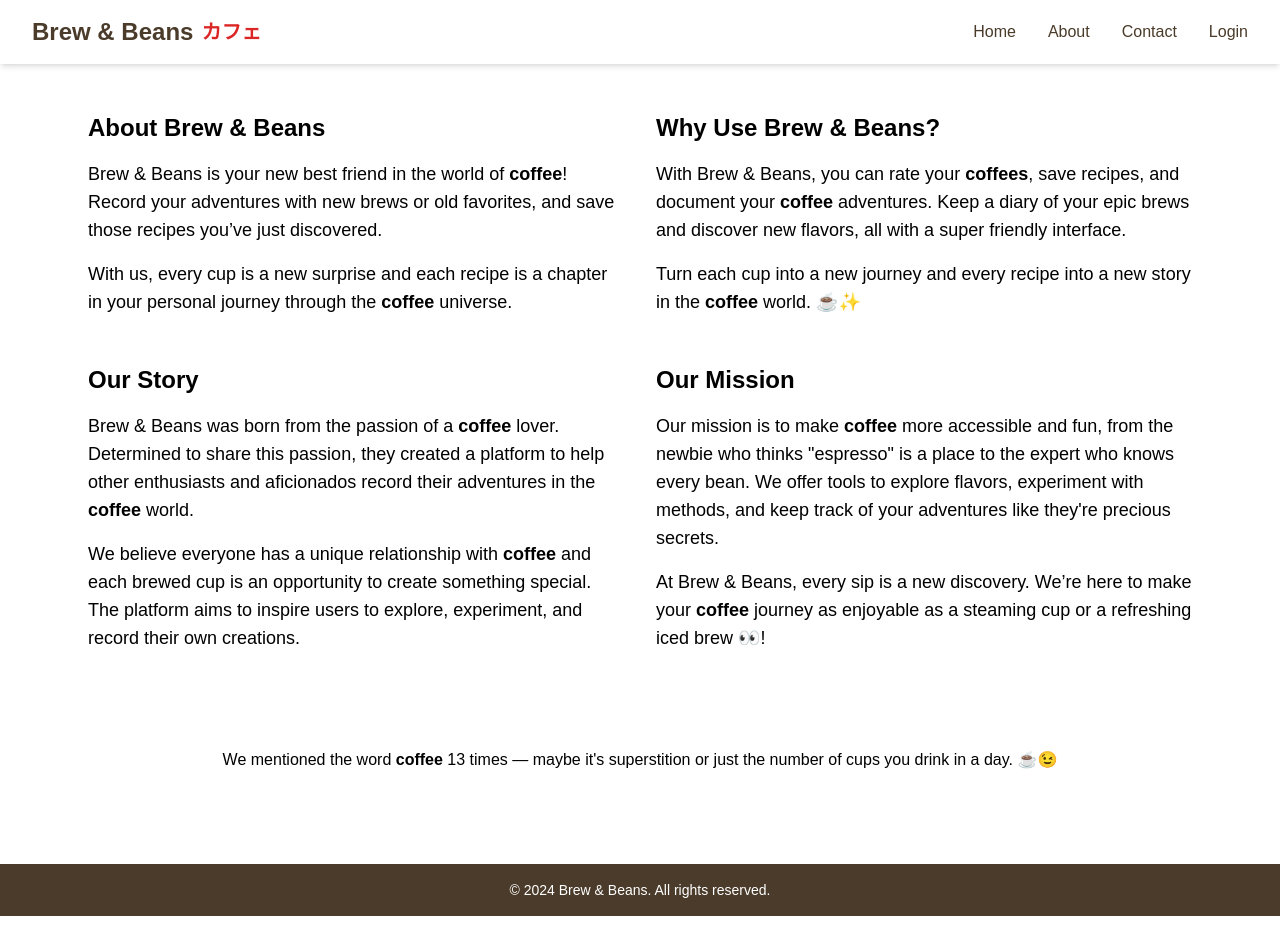
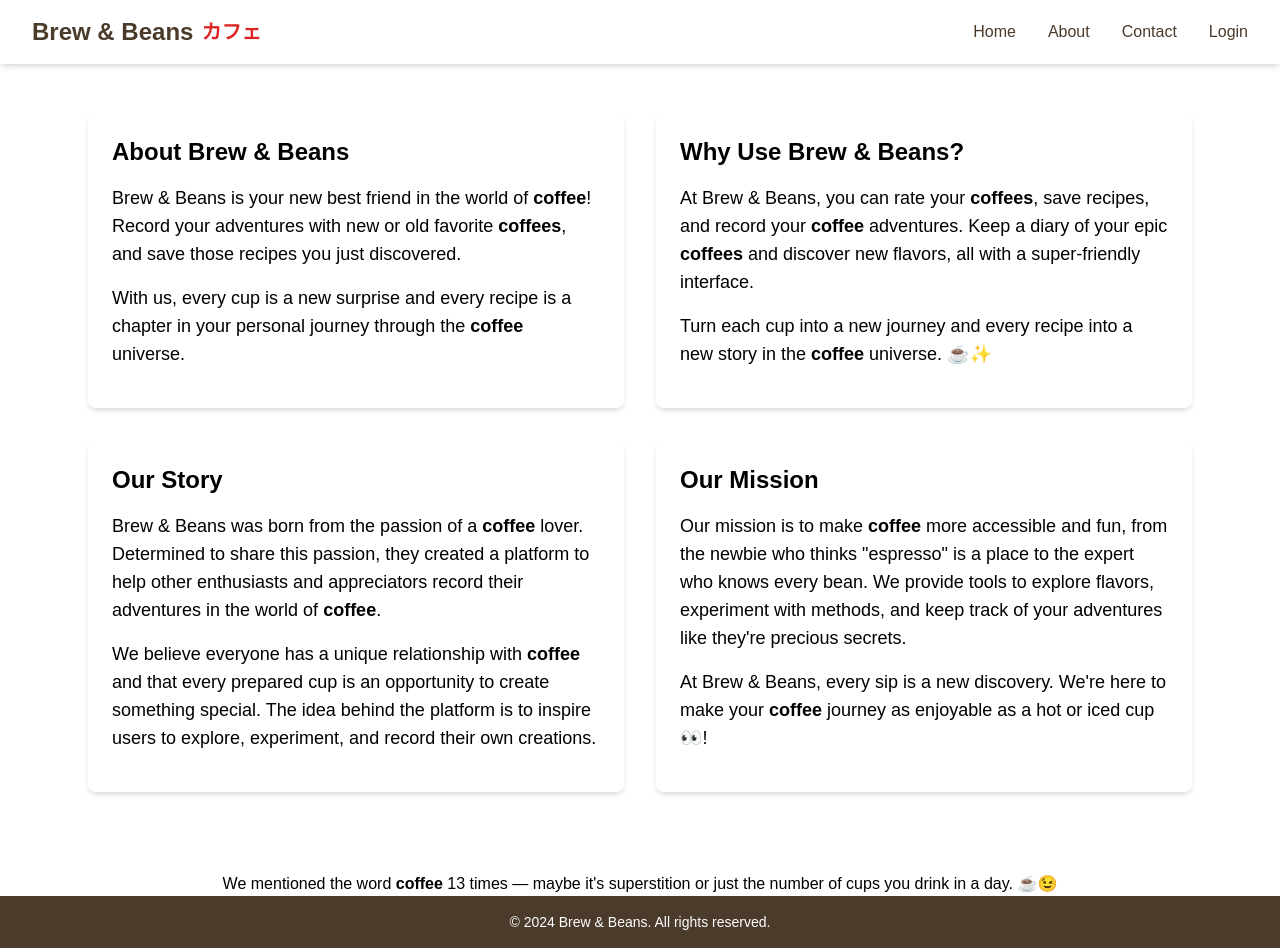
Before and after one commit to dougsoa/BrewandBeans, a React (Create React App) app: page /about in a window 1280 px wide. Before the commit the page ends 916 px from the top, so only its background shows below. Built offline with nearby package versions, Linux system fonts and the light colour scheme; no server answers; a web font is replaced by a local one.

Commit message:
:sparkles:

```diff
--- a/src/components/About.js
+++ b/src/components/About.js
@@ -4,54 +4,54 @@ function About() {
   return (
     <div className="about-container min-h-screen overflow-y-auto">
       <section className="max-w-6xl mx-auto px-6 py-12 grid grid-cols-1 md:grid-cols-2 gap-8">
-        {/* Left Column */}
-        <div>
+        {/* Card da esquerda */}
+        <div className="bg-white shadow-md rounded-lg p-6">
           <h1 className="text-2xl font-semibold mb-4">About Brew & Beans</h1>
           <p className="text-lg mb-4">
-            Brew & Beans is your new best friend in the world of <strong className="font-semibold">coffee</strong>! Record your adventures with new brews or old favorites, and save those recipes you’ve just discovered.
+            Brew & Beans is your new best friend in the world of <strong className="font-semibold">coffee</strong>! Record your adventures with new or old favorite <strong className="font-semibold">coffees</strong>, and save those recipes you just discovered.
           </p>
           <p className="text-lg mb-4">
-            With us, every cup is a new surprise and each recipe is a chapter in your personal journey through the <strong className="font-semibold">coffee</strong> universe.
+            With us, every cup is a new surprise and every recipe is a chapter in your personal journey through the <strong className="font-semibold">coffee</strong> universe.
           </p>
         </div>
 
-        {/* Right Column */}
-        <div>
+        {/* Card da direita */}
+        <div className="bg-white shadow-md rounded-lg p-6">
           <h2 className="text-2xl font-semibold mb-4">Why Use Brew & Beans?</h2>
           <p className="text-lg mb-4">
-            With Brew & Beans, you can rate your <strong className="font-semibold">coffees</strong>, save recipes, and document your <strong className="font-semibold">coffee</strong> adventures. Keep a diary of your epic brews and discover new flavors, all with a super friendly interface.
+            At Brew & Beans, you can rate your <strong className="font-semibold">coffees</strong>, save recipes, and record your <strong className="font-semibold">coffee</strong> adventures. Keep a diary of your epic <strong className="font-semibold">coffees</strong> and discover new flavors, all with a super-friendly interface.
           </p>
           <p className="text-lg mb-4">
-            Turn each cup into a new journey and every recipe into a new story in the <strong className="font-semibold">coffee</strong> world. ☕✨
+            Turn each cup into a new journey and every recipe into a new story in the <strong className="font-semibold">coffee</strong> universe. ☕✨
           </p>
         </div>
 
-        {/* Second Left Column */}
-        <div>
+        {/* Card da esquerda (segunda parte) */}
+        <div className="bg-white shadow-md rounded-lg p-6">
           <h2 className="text-2xl font-semibold mb-4">Our Story</h2>
           <p className="text-lg mb-4">
-            Brew & Beans was born from the passion of a <strong className="font-semibold">coffee</strong> lover. Determined to share this passion, they created a platform to help other enthusiasts and aficionados record their adventures in the <strong className="font-semibold">coffee</strong> world.
+            Brew & Beans was born from the passion of a <strong className="font-semibold">coffee</strong> lover. Determined to share this passion, they created a platform to help other enthusiasts and appreciators record their adventures in the world of <strong className="font-semibold">coffee</strong>.
           </p>
           <p className="text-lg mb-4">
-            We believe everyone has a unique relationship with <strong className="font-semibold">coffee</strong> and each brewed cup is an opportunity to create something special. The platform aims to inspire users to explore, experiment, and record their own creations.
+            We believe everyone has a unique relationship with <strong className="font-semibold">coffee</strong> and that every prepared cup is an opportunity to create something special. The idea behind the platform is to inspire users to explore, experiment, and record their own creations.
           </p>
         </div>
 
-        {/* Second Right Column */}
-        <div>
+        {/* Card da direita (segunda parte) */}
+        <div className="bg-white shadow-md rounded-lg p-6">
           <h2 className="text-2xl font-semibold mb-4">Our Mission</h2>
           <p className="text-lg mb-4">
-            Our mission is to make <strong className="font-semibold">coffee</strong> more accessible and fun, from the newbie who thinks "espresso" is a place to the expert who knows every bean. We offer tools to explore flavors, experiment with methods, and keep track of your adventures like they're precious secrets.
+            Our mission is to make <strong className="font-semibold">coffee</strong> more accessible and fun, from the newbie who thinks "espresso" is a place to the expert who knows every bean. We provide tools to explore flavors, experiment with methods, and keep track of your adventures like they're precious secrets.
           </p>
           <p className="text-lg mb-4">
-            At Brew & Beans, every sip is a new discovery. We’re here to make your <strong className="font-semibold">coffee</strong> journey as enjoyable as a steaming cup or a refreshing iced brew 👀!
+            At Brew & Beans, every sip is a new discovery. We're here to make your <strong className="font-semibold">coffee</strong> journey as enjoyable as a hot or iced cup 👀!
           </p>
         </div>
       </section>
+
       <footer className="text-center mt-8">
-  <p>We mentioned the word <strong className="font-semibold">coffee</strong> 13 times — maybe it's superstition or just the number of cups you drink in a day. ☕️😉</p>
-</footer>
-
+        <p>We mentioned the word <strong className="font-semibold">coffee</strong> 13 times — maybe it's superstition or just the number of cups you drink in a day. ☕️😉</p>
+      </footer>
     </div>
   );
 }
```
